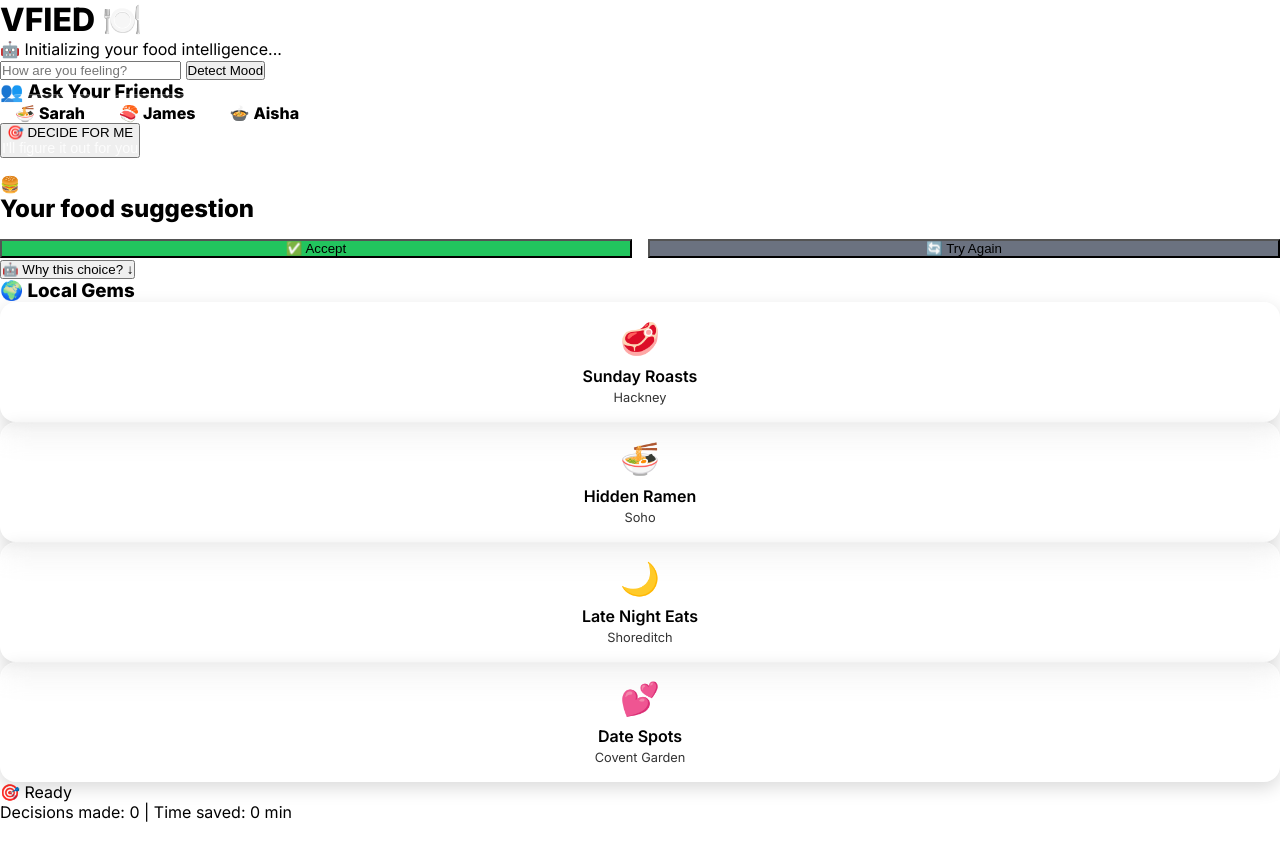
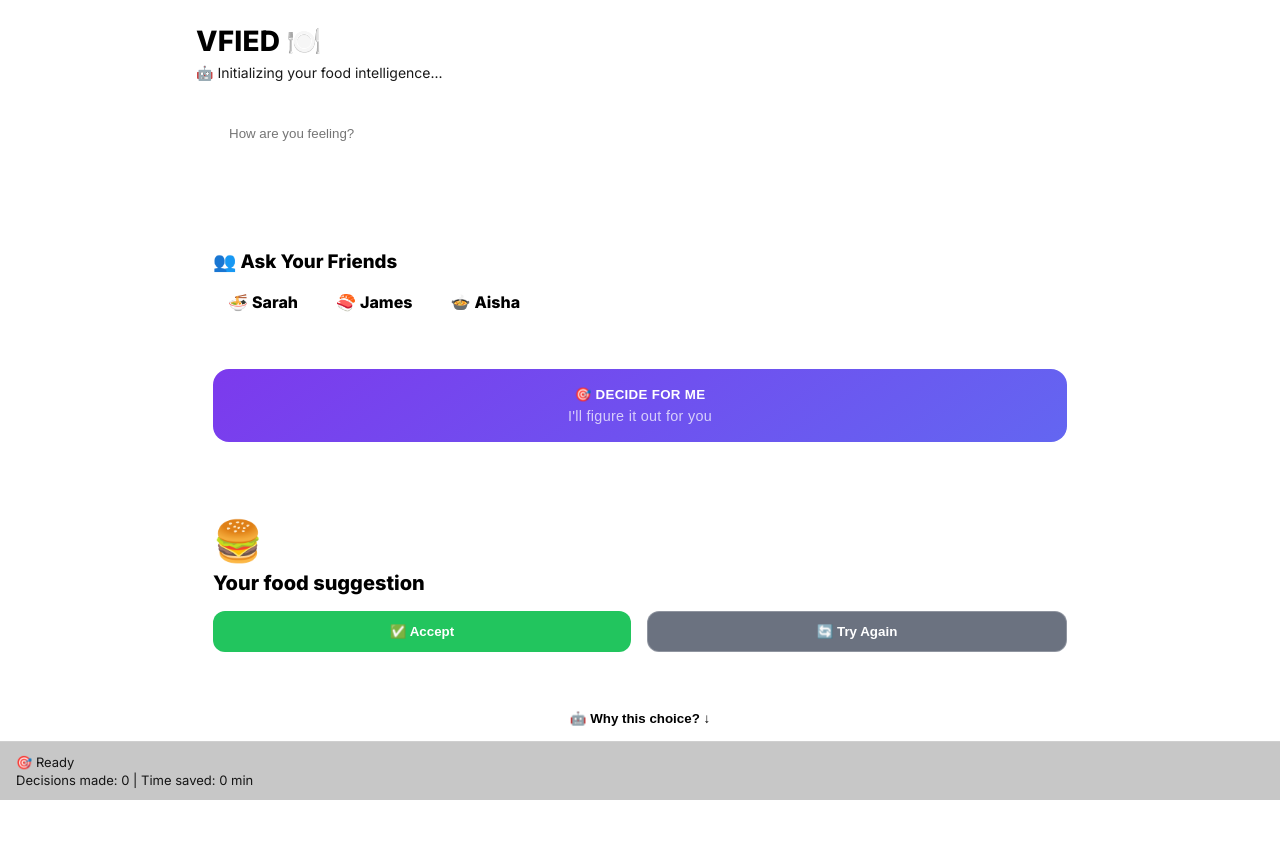
Before and after one commit to ESSYCHAN/vfied-v3, a website built with Vite: page index.html in a window 1280 px wide. Shown: the top 857 px of the page. Before the commit the page ends 822 px from the top, so only its background shows below. Built offline with nearby package versions, Linux system fonts and the light colour scheme.

```diff
--- a/server/mcp-server.js
+++ b/server/mcp-server.js
@@ -1493,5 +1493,5 @@
 
 // --- Start ---
 app.listen(PORT, () => {
-  console.log(`VFIED MCP server listening on :${PORT}`);
+  console.log(`🌦️ VFIED Enhanced MCP Server with Menu Upload System running on port ${PORT}`);
 });
--- a/src/style.css
+++ b/src/style.css
@@ -1021,3 +1021,166 @@
   color: #e0e7ff !important;
   line-height: 1.5 !important;
 }
+/* === VFIED POLISH OVERRIDES (drop at END of style.css) === */
+
+/* Layout container */
+#app {
+  max-width: 920px;
+  margin: 0 auto;
+  padding: 24px 16px 100px;
+}
+
+/* Header */
+header h1 {
+  font-size: 28px;
+  font-weight: 800;
+  letter-spacing: 0.2px;
+}
+#context-info {
+  margin-top: 6px;
+  font-size: 14px;
+  opacity: .9;
+}
+
+/* Sections */
+main section {
+  background: rgba(255,255,255,0.10);
+  border: 1px solid rgba(255,255,255,0.18);
+  border-radius: 16px;
+  padding: 16px;
+  margin: 14px 0;
+  backdrop-filter: blur(10px);
+}
+
+/* Inputs + mood area */
+#mood-input {
+  width: 100%;
+  padding: 12px 14px;
+  border-radius: 12px;
+  border: 2px solid rgba(255,255,255,0.25);
+  background: rgba(255,255,255,0.12);
+  color: #fff;
+  outline: none;
+}
+#detect-mood-btn {
+  margin-top: 10px;
+  padding: 10px 14px;
+  border-radius: 12px;
+  border: 1px solid rgba(255,255,255,0.25);
+  background: rgba(255,255,255,0.18);
+  color: #fff;
+  font-weight: 600;
+}
+#detect-mood-btn:hover { background: rgba(255,255,255,0.28); }
+
+/* Decide button */
+#decide-button {
+  width: 100%;
+  padding: 18px 16px;
+  border-radius: 16px;
+  border: none;
+  background: linear-gradient(145deg,#7c3aed,#6366f1);
+  color: #fff;
+  font-weight: 800;
+  letter-spacing: .3px;
+}
+#decide-button .button-subtitle { opacity: .9; font-weight: 500; margin-top: 6px; }
+
+/* Friend chips */
+#social-proof h3 { margin-bottom: 10px; }
+#friend-chips { display: flex; gap: 8px; flex-wrap: wrap; }
+.friend-chip {
+  background: rgba(255,255,255,0.12);
+  border: 1px solid rgba(255,255,255,0.22);
+  padding: 8px 12px;
+  border-radius: 20px;
+  font-weight: 600;
+}
+.friend-chip:hover { transform: translateY(-1px); background: rgba(255,255,255,0.2); }
+
+/* Suggestion card */
+#suggestion-result {
+  padding: 0;
+  overflow: hidden;
+}
+#suggestion-result .card-inner {
+  padding: 16px;
+}
+#social-signals { padding: 10px 16px 0; }
+.social-signal {
+  border-radius: 10px;
+  padding: 10px 12px;
+  margin-bottom: 8px;
+  background: rgba(34,197,94,0.16);
+  border: 1px solid rgba(34,197,94,0.28);
+}
+.social-signal.friend-signal {
+  background: rgba(59,130,246,0.16);
+  border-color: rgba(59,130,246,0.28);
+}
+.social-signal.local-signal {
+  background: rgba(245,158,11,0.16);
+  border-color: rgba(245,158,11,0.28);
+}
+
+#result-emoji { font-size: 40px; margin: 10px 16px 0; }
+#result-name {
+  font-size: 20px; font-weight: 800; margin: 6px 16px 2px;
+}
+#result-description, #restaurant-info {
+  margin: 0 16px 8px; opacity: .95; line-height: 1.35;
+}
+
+/* Accept / Try again */
+.action-buttons { padding: 0 16px 16px; }
+#accept-btn, #try-again-btn {
+  border: 0; color: #fff; font-weight: 700; padding: 12px 14px; border-radius: 12px;
+}
+#accept-btn { background: #22c55e; }
+#try-again-btn { background: rgba(255,255,255,0.18); border: 1px solid rgba(255,255,255,0.24); }
+
+/* Insights */
+#insights #insights-toggle {
+  width: 100%;
+  border: 1px solid rgba(255,255,255,0.22);
+  background: rgba(255,255,255,0.12);
+  padding: 10px 12px;
+  border-radius: 12px;
+  font-weight: 700;
+}
+#insights-content { margin-top: 10px; }
+#insights-content p, #insights-content div {
+  background: rgba(255,255,255,0.10);
+  border: 1px solid rgba(255,255,255,0.18);
+  border-radius: 10px;
+  padding: 10px 12px;
+  margin-bottom: 8px;
+}
+
+/* Local gems grid */
+#browse h3 { margin-bottom: 10px; }
+#local-gems-grid {
+  display: grid;
+  grid-template-columns: repeat(auto-fit, minmax(160px,1fr));
+  gap: 12px;
+}
+.gem-card {
+  background: rgba(255,255,255,0.10);
+  border: 1px solid rgba(255,255,255,0.18);
+  border-radius: 14px;
+  padding: 14px;
+}
+.gem-emoji { font-size: 22px; }
+.gem-name { font-weight: 800; margin-top: 6px; }
+.gem-area { opacity: .9; font-size: 13px; }
+
+/* Footer */
+footer {
+  position: fixed;
+  left: 0; right: 0; bottom: 0;
+  background: rgba(0,0,0,0.22);
+  backdrop-filter: blur(10px);
+  padding: 10px 16px;
+  border-top: 1px solid rgba(255,255,255,0.14);
+}
+footer p { margin: 2px 0; font-size: 13px; opacity: .9; }
```
Also changed, not shown: public/data/local_lists.json (+20 -20 lines).
